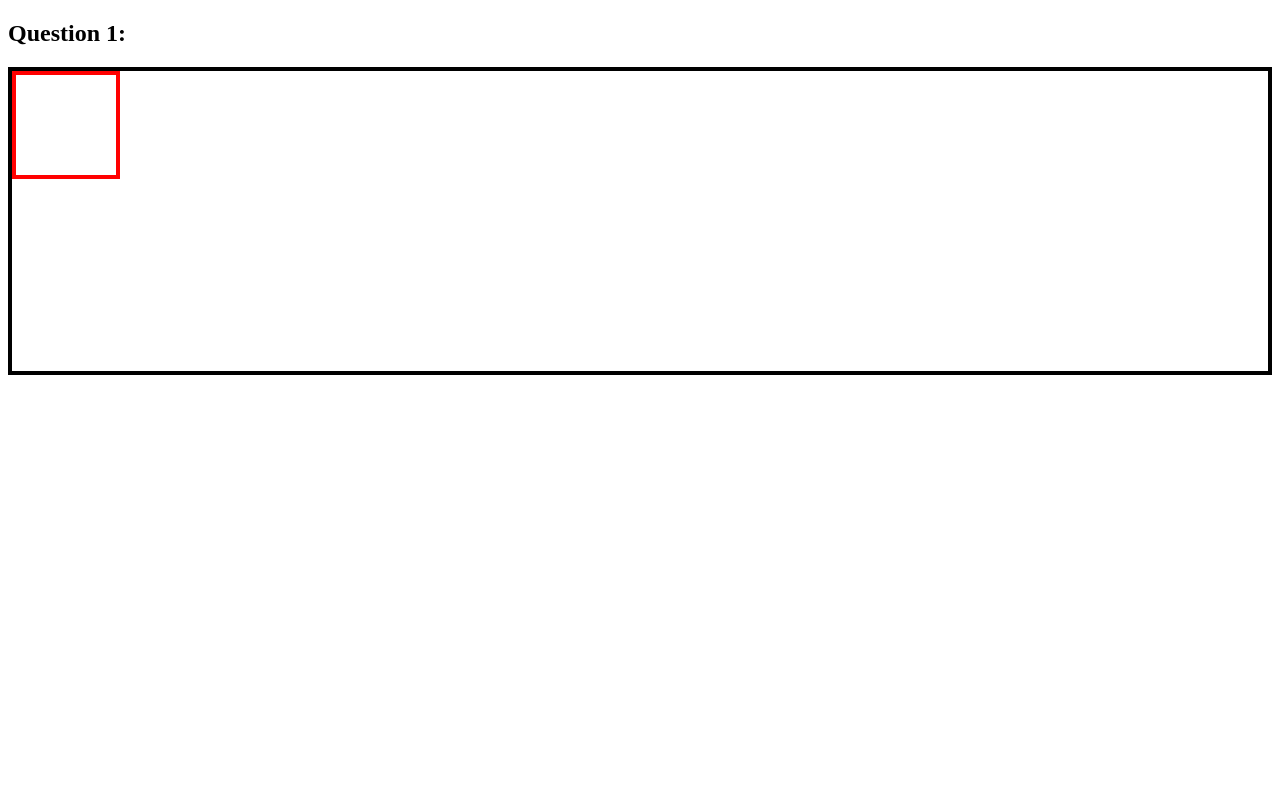
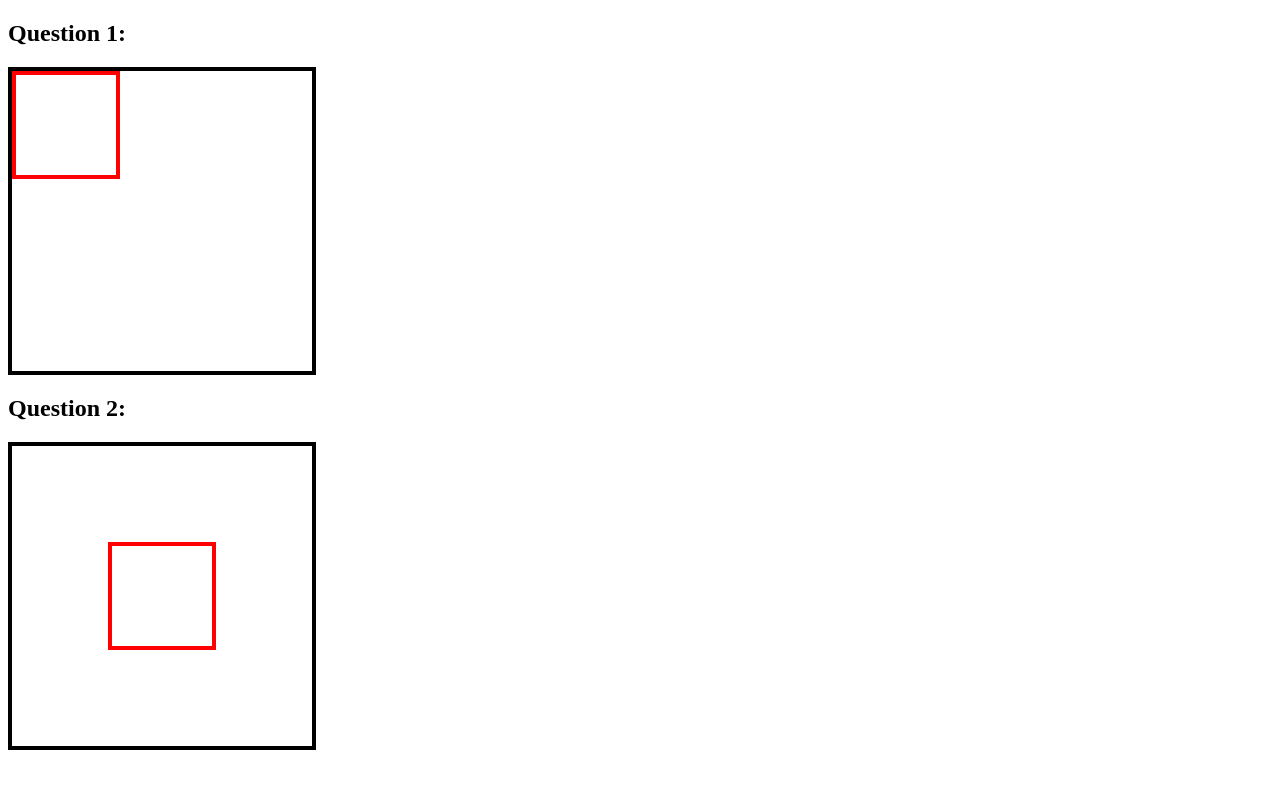
Before and after one commit to arushabind2005-star/Flexbox, a website: page index.html in a window 1280 px wide. Drawn offline with Linux system fonts and the light colour scheme.

Commit message:
Added container2 and box2

```diff
--- a/index.html
+++ b/index.html
@@ -18,6 +18,10 @@
         <div class="box"></div>
       </div>
 
+      <h2>Question 2:</h2>
+      <div class="container2">
+        <div class="box2"></div>
+      </div>
     </main>
   </body>
 </html>
--- a/styles.css
+++ b/styles.css
@@ -1,6 +1,8 @@
+/* Q1 */
 .container{
-    widows: 300px;
+    width: 300px;
     height: 300px;
+    display: flex;
     justify-content: flex-start;
     align-items: flex-start;
     border: 4px solid black;
@@ -10,3 +12,17 @@
     height: 100px;
     border: 4px solid red;
 }
+/* Q2 */
+.container2{
+    width: 300px;
+    height: 300px;
+    display: flex;
+    justify-content: center;
+    align-items: center;
+    border: 4px solid black;
+}
+.box2{
+    width: 100px;
+    height: 100px;
+    border: 4px solid red;
+}
```
